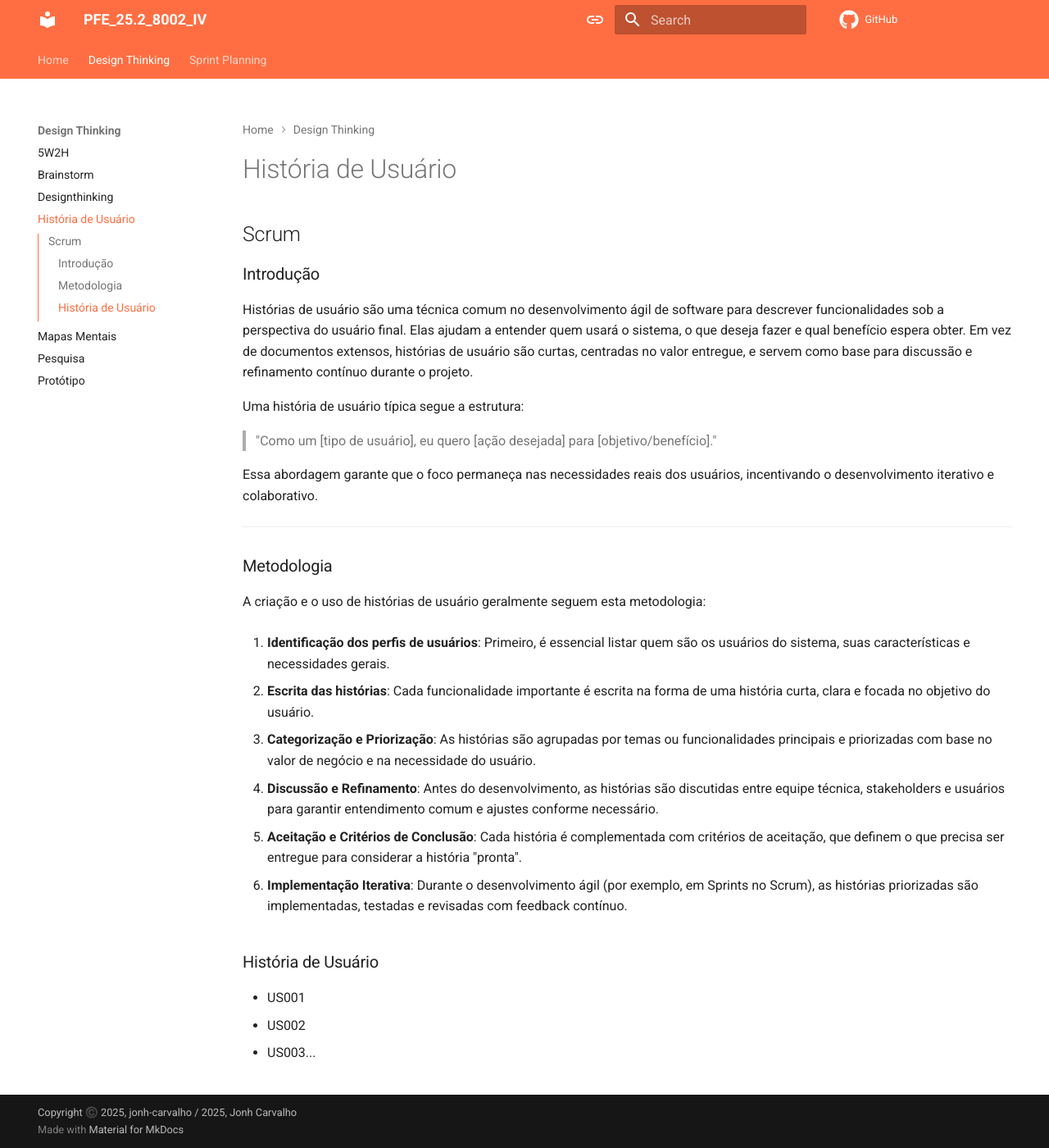
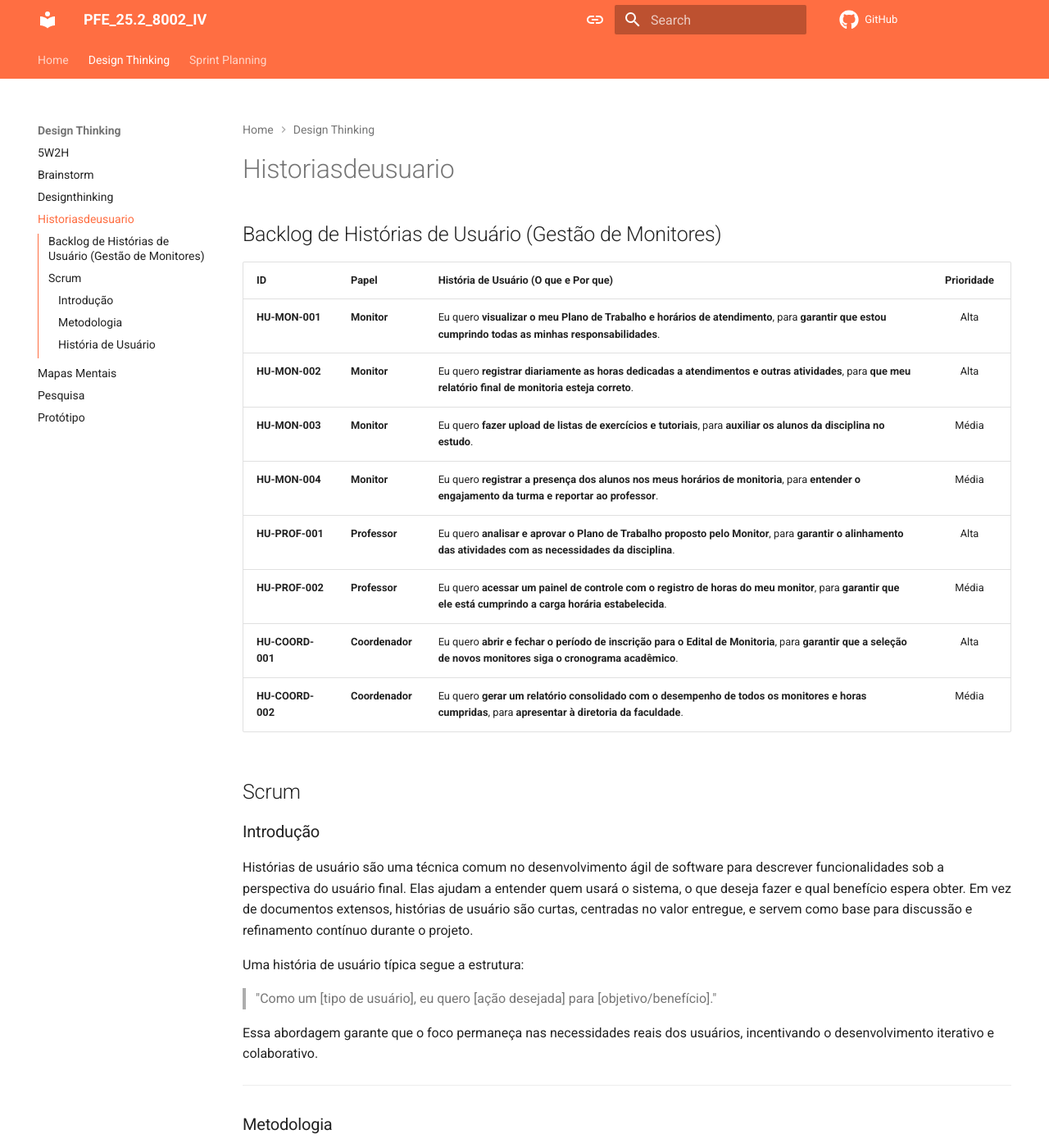
Before and after one commit to Projetos-de-Extensao/PFE_25.2_8002_IV, an MkDocs documentation site: the page built from docs/_Design Thinking/historiasdeusuario.md, in a window 1280 px wide and 1400 px high. Shown: the whole window at 82% size. Built offline with MkDocs 1.6.1 and Material for MkDocs 9.7.7, drawn with Linux system fonts in a browser that asks for light colours; comment, search, counter and statistics services are not loaded.

Commit message:
Update historiasdeusuario.md

```diff
--- a/docs/_Design Thinking/historiasdeusuario.md
+++ b/docs/_Design Thinking/historiasdeusuario.md
@@ -1,7 +1,15 @@
----
-id: historia_de_usuario
-title: História de Usuário
----
+## Backlog de Histórias de Usuário (Gestão de Monitores)
+
+| ID | Papel | História de Usuário (O que e Por que) | Prioridade |
+|:---|:---|:---|:---:|
+| **HU-MON-001** | **Monitor** | Eu quero **visualizar o meu Plano de Trabalho e horários de atendimento**, para **garantir que estou cumprindo todas as minhas responsabilidades**. | Alta |
+| **HU-MON-002** | **Monitor** | Eu quero **registrar diariamente as horas dedicadas a atendimentos e outras atividades**, para **que meu relatório final de monitoria esteja correto**. | Alta |
+| **HU-MON-003** | **Monitor** | Eu quero **fazer upload de listas de exercícios e tutoriais**, para **auxiliar os alunos da disciplina no estudo**. | Média |
+| **HU-MON-004** | **Monitor** | Eu quero **registrar a presença dos alunos nos meus horários de monitoria**, para **entender o engajamento da turma e reportar ao professor**. | Média |
+| **HU-PROF-001** | **Professor** | Eu quero **analisar e aprovar o Plano de Trabalho proposto pelo Monitor**, para **garantir o alinhamento das atividades com as necessidades da disciplina**. | Alta |
+| **HU-PROF-002** | **Professor** | Eu quero **acessar um painel de controle com o registro de horas do meu monitor**, para **garantir que ele está cumprindo a carga horária estabelecida**. | Média |
+| **HU-COORD-001** | **Coordenador** | Eu quero **abrir e fechar o período de inscrição para o Edital de Monitoria**, para **garantir que a seleção de novos monitores siga o cronograma acadêmico**. | Alta |
+| **HU-COORD-002** | **Coordenador** | Eu quero **gerar um relatório consolidado com o desempenho de todos os monitores e horas cumpridas**, para **apresentar à diretoria da faculdade**. | Média |
 
 ## Scrum
 
```
